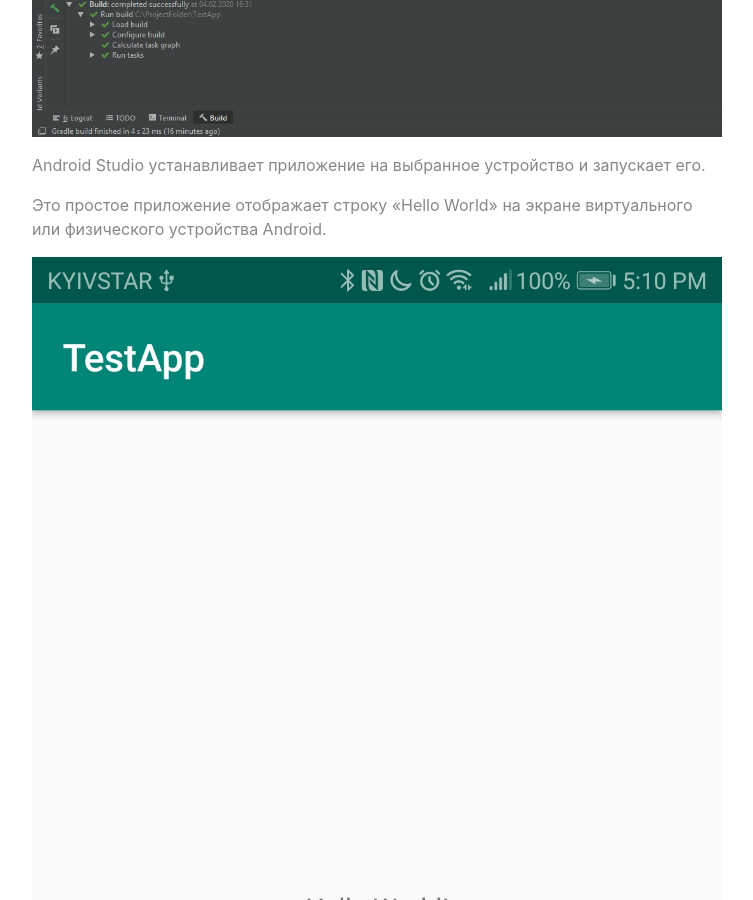
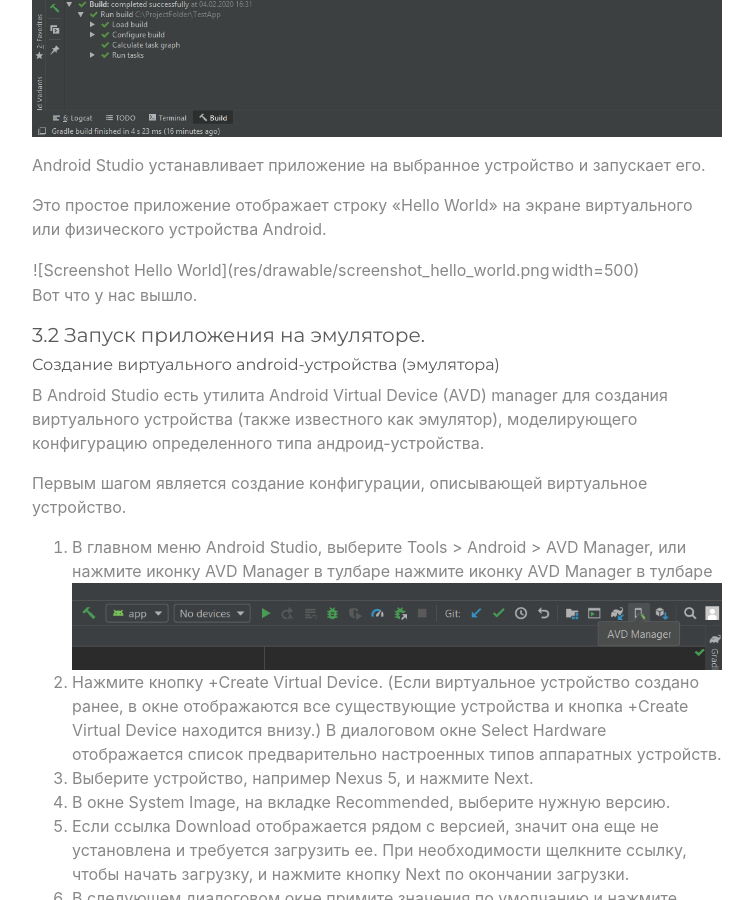
Before and after one commit to fullmeth/fullmeth.github.io, a Jekyll site: the page built from index.md, in a window 1280 px wide and 900 px high, scrolled down 7061 px. Shown: the whole window, without its empty margins (263-1016 px from the left). Built offline with Jekyll 4.4.1, drawn with Linux system fonts in a browser that asks for light colours.

Commit message:
Update index.md

```diff
--- a/index.md
+++ b/index.md
@@ -111,7 +111,7 @@ Android Studio устанавливает приложение на выбран
 
 Это простое приложение отображает строку «Hello World» на экране виртуального или физического устройства Android.
 
-![Screenshot Hello World](res/drawable/screenshot_hello_world.png)
+![Screenshot Hello World](res/drawable/screenshot_hello_world.png | width=500)
 
 Вот что у нас вышло.
 
@@ -134,13 +134,13 @@ Android Studio устанавливает приложение на выбран
 
 ###### Возможные проблемы
 
-Если у вас на компьютере установлена операционная система Windows, а процессор AMD, то скорее всего вы увидите такое предупреждение в окне выбора оборудования для виртуального устройства. Дело в том, что образы виртуальных устройств с типом x86 не работают на связке Windows + AMD. Причем на связке Linux + AMD таких проблем нет. Процессоры Intel поддерживают образы x86 на любой операционной системе. Для Windows + AMD вы можете использовать образы типа arm, но они гораздо более медленные. Выходом будет использование реального устройства – андроид-смартфона или планшета, подключенного к компьютеру.
+*Если у вас на компьютере установлена операционная система Windows, а процессор AMD, то скорее всего вы увидите такое предупреждение в окне выбора оборудования для виртуального устройства. Дело в том, что образы виртуальных устройств с типом x86 не работают на связке Windows + AMD. Причем на связке Linux + AMD таких проблем нет. Процессоры Intel поддерживают образы x86 на любой операционной системе. Для Windows + AMD вы можете использовать образы типа arm, но они гораздо более медленные. Выходом будет использование реального устройства – андроид-смартфона или планшета, подключенного к компьютеру.*
 
-Другой распространенной проблемой является отключенная виртуализация процессора. Включить виртуализацию можно в биосе, в интернете можно найти много инструкций, как это делается.
+*Другой распространенной проблемой является отключенная виртуализация процессора. Включить виртуализацию можно в биосе, в интернете можно найти много инструкций, как это делается.*
 
-Также нужно в SDK Manager на вкладке SDK Tools установить Intel x86 Emulator Accelerator для лучшей производительности и скорости работы. Только для процессоров Intel.
+*Также нужно в SDK Manager на вкладке SDK Tools установить Intel x86 Emulator Accelerator для лучшей производительности и скорости работы. Только для процессоров Intel.*
 
-Если в окне выбора системного образа нет активных образов для установки, загрузите образ необходимой версии Android в SDK менеджере. Откройте окно SDK Manager и на вкладке SDK Platforms справа внизу установите флаг Show Package Details для отображения всех компонентов платформы (см. Скриншот 5). Отметьте для загрузки нужный файл System Image. После загрузки выбранный образ будет доступен в окне AVD Manager.установите флаг Show Package Details для отображения всех компонентов платформы.
+*Если в окне выбора системного образа нет активных образов для установки, загрузите образ необходимой версии Android в SDK менеджере. Откройте окно SDK Manager и на вкладке SDK Platforms справа внизу установите флаг Show Package Details для отображения всех компонентов платформы (см. Скриншот 5). Отметьте для загрузки нужный файл System Image. После загрузки выбранный образ будет доступен в окне AVD Manager.установите флаг Show Package Details для отображения всех компонентов платформы.*
 
 ![Run App](res/drawable/avd_problems.png)
 
```
